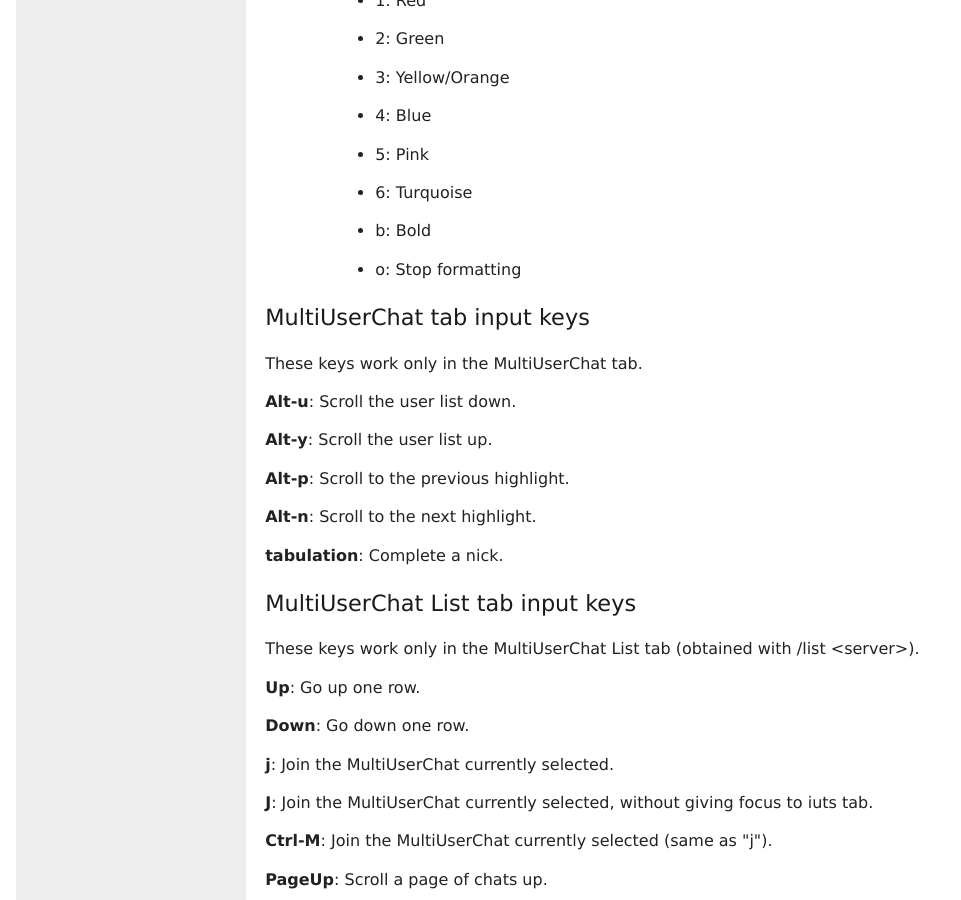
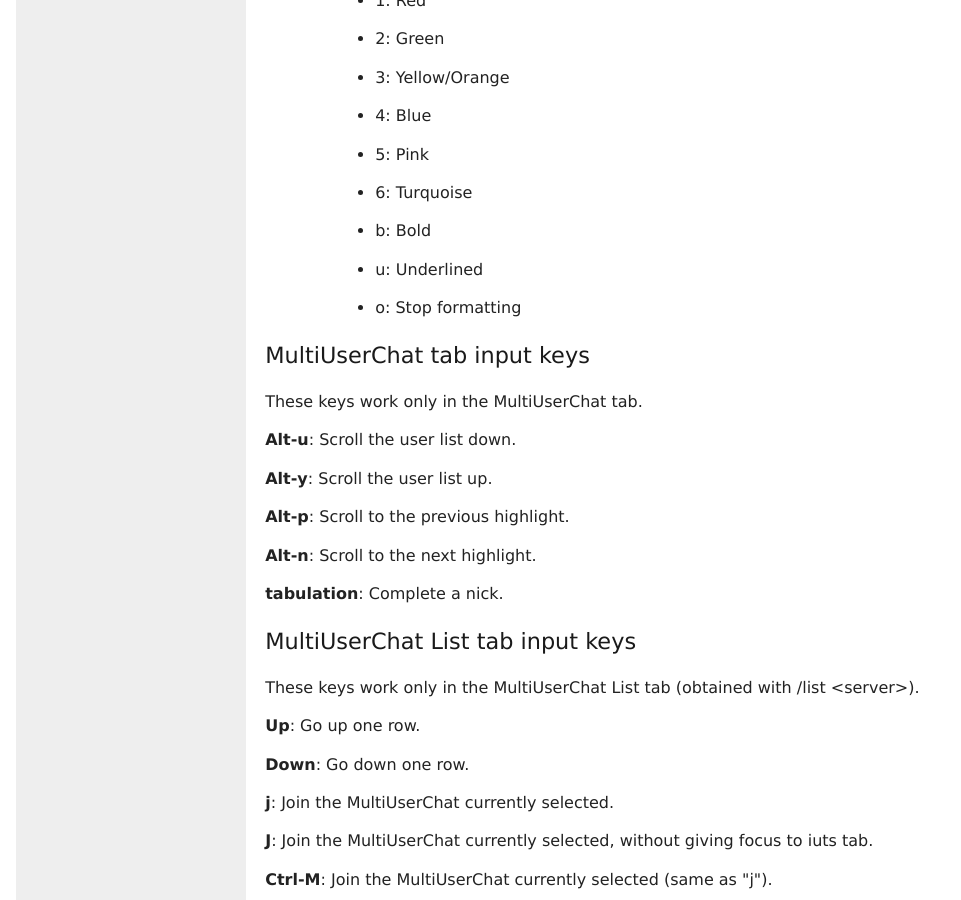
Before and after one commit to poezio/poezio, a Sphinx documentation site: the page built from doc/source/keys.rst, in a window 1280 px wide and 900 px high, scrolled down 1915 px. Shown: the whole window, without its empty margins (0-961 px from the left). Built offline with Sphinx 7.4.7, drawn with Linux system fonts in a browser that asks for light colours.

Commit message:
Add underlined to the doc

```diff
--- a/doc/source/keys.rst
+++ b/doc/source/keys.rst
@@ -107,6 +107,7 @@ current conversation, if any.
         - 5: Pink
         - 6: Turquoise
         - b: Bold
+        - u: Underlined
         - o: Stop formatting
 
 MultiUserChat tab input keys
```
